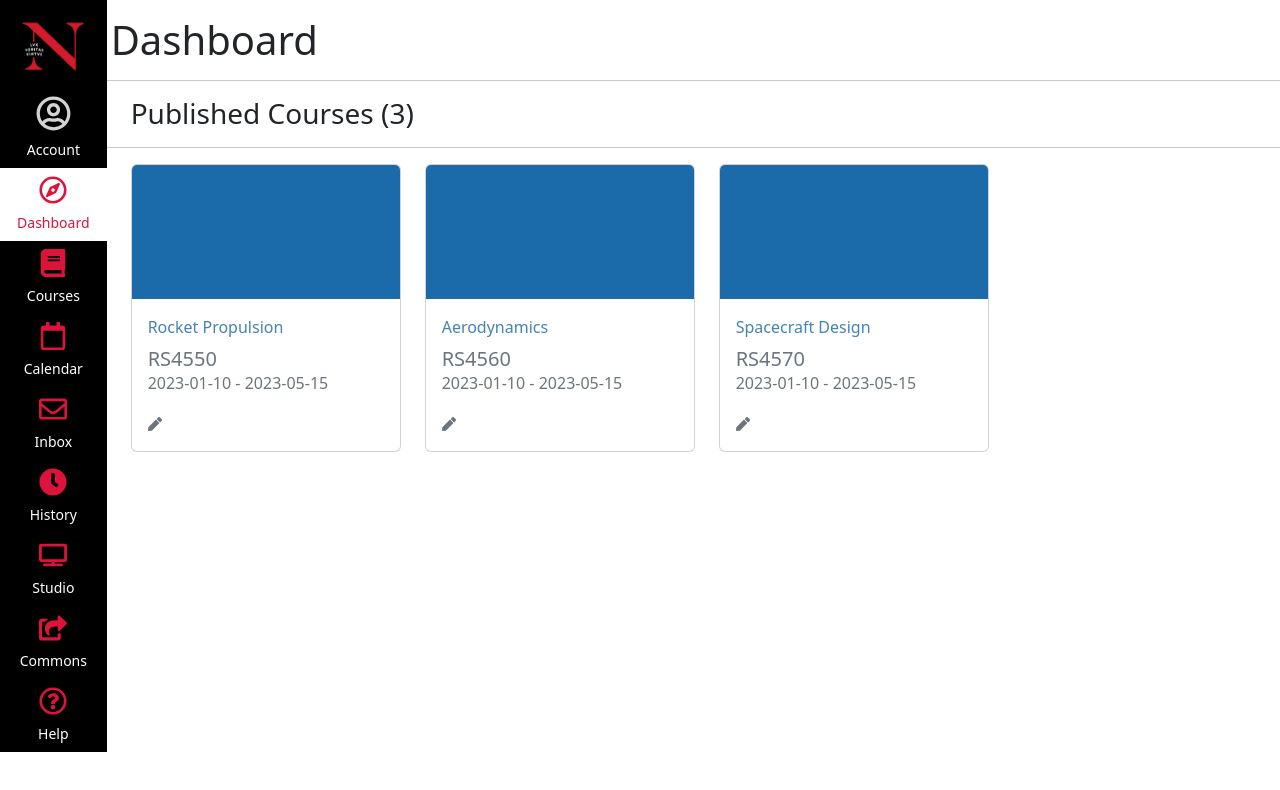
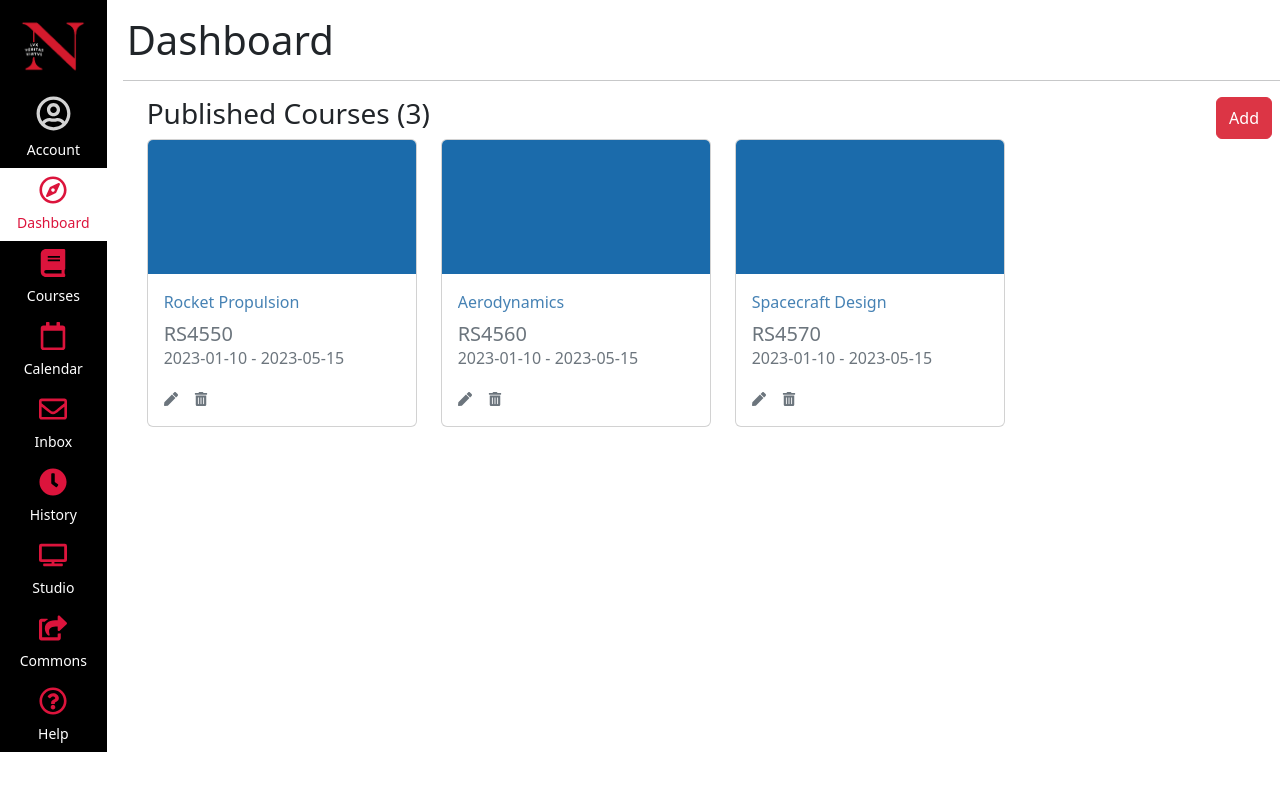
Before and after one commit to 19gpayne/kanbas-react-web-app, a React (Create React App) app: page /#/Kanbas/Dashboard in a window 1280 px wide. Shown: the top 790 px of the page. Built offline with nearby package versions, Linux system fonts and the light colour scheme.

Commit message:
a4 state and redux fa23

```diff
--- a/src/Kanbas/Courses/Modules/ModulesList.js
+++ b/src/Kanbas/Courses/Modules/ModulesList.js
@@ -1,12 +1,36 @@
-import React from "react";
+import React, { useState } from "react";
 import { useParams } from "react-router-dom";
-import db from "../../Database";
-import { FaCheckCircle, FaEllipsisV, FaGripVertical, FaPlus } from "react-icons/fa";
+import { FaCheckCircle, FaEllipsisV, FaGripVertical, FaPlus, FaTrashAlt, FaPen } from "react-icons/fa";
 import "../../custom.css"
+import { useSelector, useDispatch } from "react-redux";
+import {
+  addModule,
+  deleteModule,
+  updateModule,
+  setModule,
+} from "./modulesReducer";
 
 function ModuleList() {
   const { courseId } = useParams();
-  const modules = db.modules;
+  const modules = useSelector((state) => state.modulesReducer.modules);
+  const courseModules = modules.filter((module) => module.course === courseId);
+  const module = useSelector((state) => state.modulesReducer.module);
+  const dispatch = useDispatch();
+  const [showEditModule, setShowEditModule] = useState(false);
+  const [isEditing, setIsEditing] = useState(false);
+  const resetModule = () => {
+    setIsEditing(false);
+    setShowEditModule(false);
+    dispatch(setModule({name: "", description: ""}));
+  }
+  const onSaveModule = () => {
+    if (isEditing) {
+      dispatch(updateModule({ ...module, course: courseId }));
+    } else {
+      dispatch(addModule({ ...module, course: courseId }));
+    }
+    resetModule();
+  }
   return (
     <>
       <div className="float-end text-end d-flex gap-1 flex-wrap">
@@ -16,20 +40,41 @@ function ModuleList() {
             <button type="button" className="btn btn-light dropdown-toggle" data-bs-toggle="dropdown" aria-expanded="false">
                 <FaCheckCircle /> Publish All
             </button>
-            <ul className="dropdown-menu">
-                <li><a className="dropdown-item" href="#">Publish All</a></li>
-            </ul>
         </div>
-        <button className="btn btn-danger"><FaPlus /> Module</button>
+        <button className="btn btn-danger" onClick={() => {setShowEditModule(true)}}><FaPlus /> Module</button>
         <button className="btn btn-light"><FaEllipsisV /></button>
       </div>
       <br />
       <br />
       <hr />
+      {showEditModule ?
+        <div>
+          <input
+            className="form-control"
+            placeholder="Module name"
+            value={module.name}
+            onChange={(e) =>
+              dispatch(setModule({ ...module, name: e.target.value }))
+            }/>
+            <br />
+          <textarea
+            className="form-control"
+            placeholder="Description"
+            value={module.description}
+            onChange={(e) =>
+              dispatch(setModule({ ...module, description: e.target.value }))
+            }/>
+          <div className="d-flex gap-2 justify-content-end mt-4">
+            <button className="btn btn-light" onClick={resetModule}>Cancel</button>
+            <button className="btn btn-danger" onClick={onSaveModule}>Save</button>
+          </div>
+        </div>
+        :
         <ul className="list-group">
-        {
-        modules
-          .filter((module) => module.course === courseId)
+          {(!courseModules || courseModules.length === 0) ?
+            <div className="text-center">No modules yet!</div>
+            :
+            courseModules
               .map((module, index) => (
                 <li className="list-group-item list-group-item-secondary gap-2 mb-4 d-flex justify-content-between align-items-center">
                   <div className="d-flex align-items-center">
@@ -39,11 +84,16 @@ function ModuleList() {
                       <p className="mb-0">{module.description}</p>
                     </div>
                   </div>
-              <span><FaCheckCircle color="green" /> <FaPlus /> <FaEllipsisV /></span>
+                  <span className="d-flex gap-2">
+                    <FaPen onClick={() => {dispatch(setModule(module)); setShowEditModule(true); setIsEditing(true)}} role="button"/>
+                    <FaTrashAlt onClick={() => dispatch(deleteModule(module._id))} role="button"/>
+                    <FaEllipsisV />
+                  </span>
               </li>
             ))
           }
         </ul>
+      }
     </>
   );
 }
--- /dev/null
+++ b/src/Kanbas/Courses/Modules/modulesReducer.js
@@ -0,0 +1,44 @@
+import { createSlice } from "@reduxjs/toolkit";
+import db from "../../Database";
+
+
+const initialState = {
+  modules: db.modules,
+  module: { name: "New Module 123", description: "New Description" },
+};
+
+
+const modulesSlice = createSlice({
+  name: "modules",
+  initialState,
+  reducers: {
+    addModule: (state, action) => {
+      state.modules = [
+        { ...action.payload, _id: new Date().getTime().toString() },
+          ...state.modules,
+      ];
+    },
+    deleteModule: (state, action) => {
+      state.modules = state.modules.filter(
+        (module) => module._id !== action.payload
+      );
+    },
+    updateModule: (state, action) => {
+      state.modules = state.modules.map((module) => {
+        if (module._id === action.payload._id) {
+          return action.payload;
+        } else {
+          return module;
+        }
+      });
+    },
+    setModule: (state, action) => {
+      state.module = action.payload;
+    },
+  },
+});
+
+
+export const { addModule, deleteModule,
+  updateModule, setModule } = modulesSlice.actions;
+export default modulesSlice.reducer;
--- a/src/Kanbas/Courses/index.js
+++ b/src/Kanbas/Courses/index.js
@@ -1,4 +1,3 @@
-import db from "../../Kanbas/Database";
 import { Navigate, Route, Routes, useParams, useLocation } from "react-router-dom";
 import CourseNavigation from "./CourseNavigation";
 import "../index.css"
@@ -9,9 +8,9 @@ import Assignments from "./Assignments";
 import AssignmentEditor from "./Assignments/AssignmentsEditor"
 import Grades from "./Grades";
 
-function Courses() {
+function Courses({courses}) {
   const { courseId } = useParams();
-  const course = db.courses.find((course) => course._id === courseId);
+  const course = courses.find((course) => course._id === courseId);
   const { pathname } = useLocation();
   return (
     <div className="px-md-4">
--- a/src/Kanbas/Dashboard/card.js
+++ b/src/Kanbas/Dashboard/card.js
@@ -1,9 +1,9 @@
-import {FaPen} from "react-icons/fa"
+import {FaPen, FaTrashAlt} from "react-icons/fa"
 import header from "./blueheader.png"
 import "./index.css"
 import "../index.css"
 
-function DashboardCard({ _id, name, number, startDate, endDate}) {
+function DashboardCard({ _id, name, number, startDate, endDate, deleteCourse, editCourse}) {
     return (
         <div className="card" style={{maxWidth: "270px"}}>
             <img src={header} className="card-img-top" alt="..." />
@@ -17,7 +17,9 @@ function DashboardCard({ _id, name, number, startDate, endDate}) {
                 <p className="card-text">
                     {startDate} - {endDate}
                 </p>
-                <FaPen size={14} />
+                <FaPen size={14} onClick={(e) => {e.preventDefault(); editCourse(_id)}} />
+                <span className="mx-2"></span>
+                <FaTrashAlt size={14} onClick={(e) => {e.preventDefault(); deleteCourse(_id)}} />
             </div>
         </div>
     );
--- a/src/Kanbas/Dashboard/index.js
+++ b/src/Kanbas/Dashboard/index.js
@@ -1,14 +1,33 @@
 import { Link } from "react-router-dom";
-import db from "../Database";
 import DashboardCard from "./card";
-function Dashboard() {
-  const courses = db.courses;
+
+function Dashboard({ courses, showCourseForm, setShowCourseForm, course, setCourse, resetAddCourseform, deleteCourse, editCourse, updateCourse }) {
   return (
-    <div className="w-100">
+    <div className="w-100 mx-3">
       <h1 className="ms-1">Dashboard</h1>
       <hr />
+      <div className="d-flex justify-content-between">
         <h3 className="ms-4">Published Courses (3)</h3>
+        <button onClick={() => {setShowCourseForm(true)}} className="btn btn-danger me-4">Add</button>
+      </div>
+      {showCourseForm ?
+        <div className="mx-4">
           <hr />
+          <input value={course.name} className="form-control mb-3 w-75"
+                onChange={(e) => setCourse({ ...course, name: e.target.value }) } />
+          <input value={course.number} className="form-control mb-3 w-75"
+                onChange={(e) => setCourse({ ...course, number: e.target.value }) } />
+          <input value={course.startDate} className="form-control mb-3 w-75" type="date"
+                onChange={(e) => setCourse({ ...course, startDate: e.target.value }) }/>
+          <input value={course.endDate} className="form-control mb-3 w-75" type="date"
+                onChange={(e) => setCourse({ ...course, endDate: e.target.value }) } />
+          <hr />
+          <div className="d-flex gap-2 justify-content-end me-4">
+            <button className="btn btn-light" onClick={resetAddCourseform}>Cancel</button>
+            <button className="btn btn-danger" onClick={updateCourse}>Save</button>
+          </div>
+        </div>
+        :
         <div className="d-flex flew-row flex-wrap gap-4 ms-4">
           {courses.map((course) => (
             <Link key={course._id} to={`/Kanbas/Courses/${course._id}`} className="list-group-item">
@@ -18,10 +37,13 @@ function Dashboard() {
                 number={course.number}
                 startDate={course.startDate}
                 endDate={course.endDate}
+                deleteCourse={deleteCourse}
+                editCourse={editCourse}
               />
             </Link>
           ))}
         </div>
+      }
     </div>
   );
 }
--- a/src/Kanbas/index.js
+++ b/src/Kanbas/index.js
@@ -2,20 +2,78 @@ import KanbasNavigation from "./KanbasNavigation";
 import { Routes, Route, Navigate } from "react-router-dom";
 import Dashboard from "./Dashboard";
 import Courses from "./Courses";
+import db from "./Database";
+import React, { useState } from "react";
+import store from "./store";
+import { Provider } from "react-redux";
 
 function Kanbas() {
+  const [courses, setCourses] = useState(db.courses);
+  const [showCourseForm, setShowCourseForm] = useState(false);
+  const [isEditing, setIsEditing] = useState(false);
+  const defaultCourse = {
+    name: "New Course",      number: "New Number",
+    startDate: "2023-09-10", endDate: "2023-12-15",
+  }
+  const [course, setCourse] = useState(defaultCourse);
+  const addNewCourse = () => {
+    setCourses([...courses, { ...course, _id: new Date().getTime().toString() }]);
+  };
+  const resetAddCourseform = () => {
+    setCourse(defaultCourse)
+    setShowCourseForm(false);
+    setIsEditing(false);
+  };
+  const deleteCourse = (courseId) => {
+    setCourses(courses.filter((course) => course._id !== courseId));
+  };
+  const editCourse = (courseId) => {
+    setIsEditing(true);
+    setCourse(courses.find((course) => course._id === courseId));
+    setShowCourseForm(true);
+  }
+  const updateCourse = () => {
+    if (isEditing) {
+      setCourses(
+        courses.map((c) => {
+          if (c._id === course._id) {
+            return course;
+          } else {
+            return c;
+          }
+        })
+      );
+    } else {
+      addNewCourse()
+    }
+    resetAddCourseform();
+  };
   return (
+    <Provider store={store}>
       <div className="d-flex">
         <div className="d-none d-md-block col-2 col-lg-1"><KanbasNavigation /></div>
         <div className="mt-md-3 col-12 col-md-10 col-lg-11">
           <Routes>
             <Route path="/" element={<Navigate to="Dashboard" />} />
             <Route path="Account" element={<h1>Account</h1>} />
-          <Route path="Dashboard" element={<Dashboard />} />
-          <Route path="Courses/:courseId/*" element={<Courses />} />
+            <Route path="Dashboard" element={
+              <Dashboard
+                courses={courses}
+                showCourseForm={showCourseForm}
+                setShowCourseForm={setShowCourseForm}
+                course={course}
+                setCourse={setCourse}
+                resetAddCourseform={resetAddCourseform}
+                deleteCourse={deleteCourse}
+                editCourse={editCourse}
+                updateCourse={updateCourse}
+              />
+            } />
+            <Route path="Courses/:courseId/*" element={<Courses courses={courses} />} />
           </Routes>
         </div>
       </div>
+    </Provider>
   );
 }
 export default Kanbas;
--- /dev/null
+++ b/src/Kanbas/store/index.js
@@ -0,0 +1,8 @@
+import { configureStore } from "@reduxjs/toolkit";
+import modulesReducer from "../Courses/Modules/modulesReducer";
+const store = configureStore({
+  reducer: {
+    modulesReducer
+  },
+});
+export default store;
--- a/src/Labs/a4/ReduxExamples/HelloRedux/index.js
+++ b/src/Labs/a4/ReduxExamples/HelloRedux/index.js
@@ -1,4 +1,4 @@
-import { useSelector, useDispatch } from "react-redux";
+import { useSelector } from "react-redux";
 function HelloRedux() {
   const { message } = useSelector((state) => state.helloReducer);
   return (
```
Lines whose indentation alone changed are shown as unchanged.
